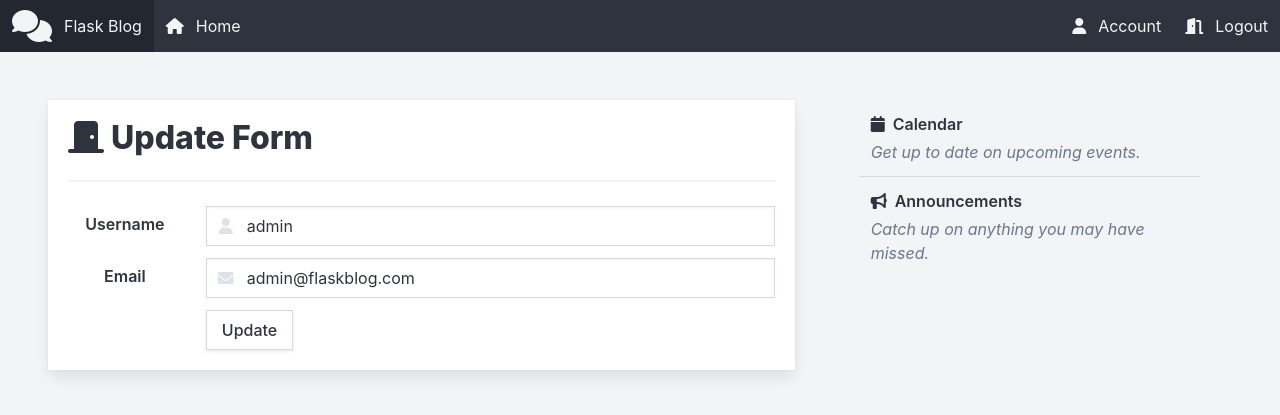
After one commit to sal-siddiqui/flask-blog, a Flask app: page /user/update-account in a window 1280 px wide. The commit adds this page. Shown: the top 415 px of the page. Run offline with Flask 3, Linux system fonts and the light colour scheme; a user stored in the database is signed in; parts of the project's set-up code (start-up, migrations or seed data) failed here and were passed over; some libraries are stand-ins or nearby versions.

Commit message:
episode-7

```diff
--- a/app/routes/user/web_route.py
+++ b/app/routes/user/web_route.py
@@ -1,6 +1,8 @@
-from flask import Blueprint, render_template
-from flask_login import login_required
+from flask import Blueprint, flash, redirect, render_template, request, url_for
+from flask_login import current_user, login_required
 
+from app.extensions import db
+from app.utils.forms import AccountUpdateForm
 
 bp_user_web = Blueprint(
     name="user_web",
@@ -10,7 +12,32 @@ bp_user_web = Blueprint(
 )
 
 
-@bp_user_web.route("/account")
+@bp_user_web.route("/account", methods=["GET", "POST"])
 @login_required
 def account():
-    return render_template("account.html", title="Account")
+    return render_template("account.html", title="Account", zip=zip)
+
+
+@bp_user_web.route("/update-account", methods=["GET", "POST"])
+@login_required
+def update_form():
+    form = AccountUpdateForm()
+
+    # -- Handle GET Request
+    if request.method == "GET":
+        form.username.data = current_user.username
+        form.email.data = current_user.email
+        return render_template("update-form.html", title="Account", form=form, zip=zip)
+
+    # -- Handle POST Request
+    if not form.validate_on_submit():
+        flash("Error updating account. Please check the fields and try again.", category="danger")
+        return render_template("update-form.html", title="Account", form=form, zip=zip)
+
+    # update user details
+    current_user.username = form.username.data
+    current_user.email = form.email.data
+    db.session.commit()
+
+    flash("Your account has been updated.", category="success")
+    return redirect(url_for("user_web.account"))
--- /dev/null
+++ b/app/templates/user/update-form.html
@@ -0,0 +1,73 @@
+{% extends 'layout/base.html' %}
+
+{% set input_labels = [form.username.label, form.email.label] %}
+{% set input_fields = [form.username, form.email] %}
+{% set input_icons = ["fas fa-user", "fas fa-envelope"] %}
+
+{% block content %}
+    <div class="box is-radiusless">
+        <form action=""
+              method="post"
+              autocomplete="off"
+              novalidate>
+            {{ form.hidden_tag() }}
+            <!-- TITLE -->
+            <p class="title">
+                <i class="fa-solid fa-door-closed"></i>
+                Update Form
+            </p>
+            <hr />
+            <!-- FIELDS -->
+            {% for label, field, icon in zip(input_labels, input_fields, input_icons) %}
+                <div class="field is-horizontal">
+                    <div class="field-label is-normal">
+                        {{ label(class='label has-text-centered') }}
+                    </div>
+                    <div class="field-body">
+                        {% if field.errors %}
+                            <div class="field">
+                                <div class="control has-icons-left has-icons-right">
+                                    {{ field(class='input is-radiusless is-danger') }}
+                                    <span class="icon is-small is-left">
+                                        <i class="{{ icon }}"></i>
+                                    </span>
+                                    <span class="icon is-small is-right">
+                                        <i class="fas fa-exclamation-triangle"></i>
+                                    </span>
+                                </div>
+                                {% for error in field.errors %}
+                                    <p class="help is-danger is-italic">
+                                        {{ error }}
+                                    </p>
+                                {% endfor %}
+                            </div>
+                        {% else %}
+                            <div class="field">
+                                <div class="control has-icons-left">
+                                    {{ field(class='input is-radiusless') }}
+                                    <span class="icon is-small is-left">
+                                        <i class="{{ icon }}"></i>
+                                    </span>
+                                </div>
+                            </div>
+                        {% endif %}
+                    </div>
+                </div>
+            {% endfor %}
+
+            <!-- SUBMIT BUTTON -->
+            <div class="field is-horizontal">
+                <div class="field-label">
+                    <!-- Left empty for spacing -->
+                </div>
+                <div class="field-body">
+                    <div class="field">
+                        <p class="control">
+                            {{ form.submit(class='button is-radiusless') }}
+                        </p>
+                    </div>
+                </div>
+            </div>
+        </form>
+    </div>
+{% endblock content %}
--- a/app/utils/forms/__init__.py
+++ b/app/utils/forms/__init__.py
@@ -1,2 +1,3 @@
 from .login_form import LoginForm  # noqa: F401
 from .registration_form import RegistrationForm  # noqa: F401
+from .account_update_form import AccountUpdateForm  # noqa: F401
--- /dev/null
+++ b/app/utils/forms/account_update_form.py
@@ -0,0 +1,52 @@
+from flask_login import current_user
+from flask_wtf import FlaskForm
+from wtforms import StringField, SubmitField
+from wtforms.validators import DataRequired, Length, Email
+from app.utils.models import User
+
+
+class AccountUpdateForm(FlaskForm):
+    username = StringField("Username", validators=[DataRequired(), Length(min=2, max=20)])
+    email = StringField("Email", validators=[DataRequired(), Email()])
+
+    submit = SubmitField("Update")
+
+    def validate(self, **kwargs):
+        # Run the parent class's validation first
+        if not super().validate(**kwargs):
+            return False
+
+        username = self.username.data
+        email = self.email.data
+
+        # Ensure the user did not submit the original username and password
+        if username == current_user.username and email == current_user.email:
+            self.username.errors.append("New username is same as original username.")
+            self.email.errors.append("New email is same as original email.")
+            return False
+
+        # Ensure the username is not used by another user
+        user = User.query.filter_by(username=username).first()
+
+        if user and user.id != current_user.id:
+            self.username.errors.append("Username already taken. Please choose a different one.")
+            return False
+
+        # Ensure the email is not used by another user
+        user = User.query.filter_by(email=email).first()
+
+        if user and user.id != current_user.id:
+            self.email.errors.append("Email already taken. Please choose a different one.")
+            return False
+
+        return True
+
+    # def validate_username(self, username):
+    #     already_exists = User.query.filter_by(username=username.data).first()
+    #     if already_exists:
+    #         raise ValidationError("Username already taken. Please choose a different one.")
+
+    # def validate_email(self, email):
+    #     already_exists = User.query.filter_by(email=email.data).first()
+    #     if already_exists:
+    #         raise ValidationError("Email already taken. Please choose a different one.")
```
Also changed, not shown: app/templates/user/account.html (+25 -1 lines), app/utils/temp.sqlite.
